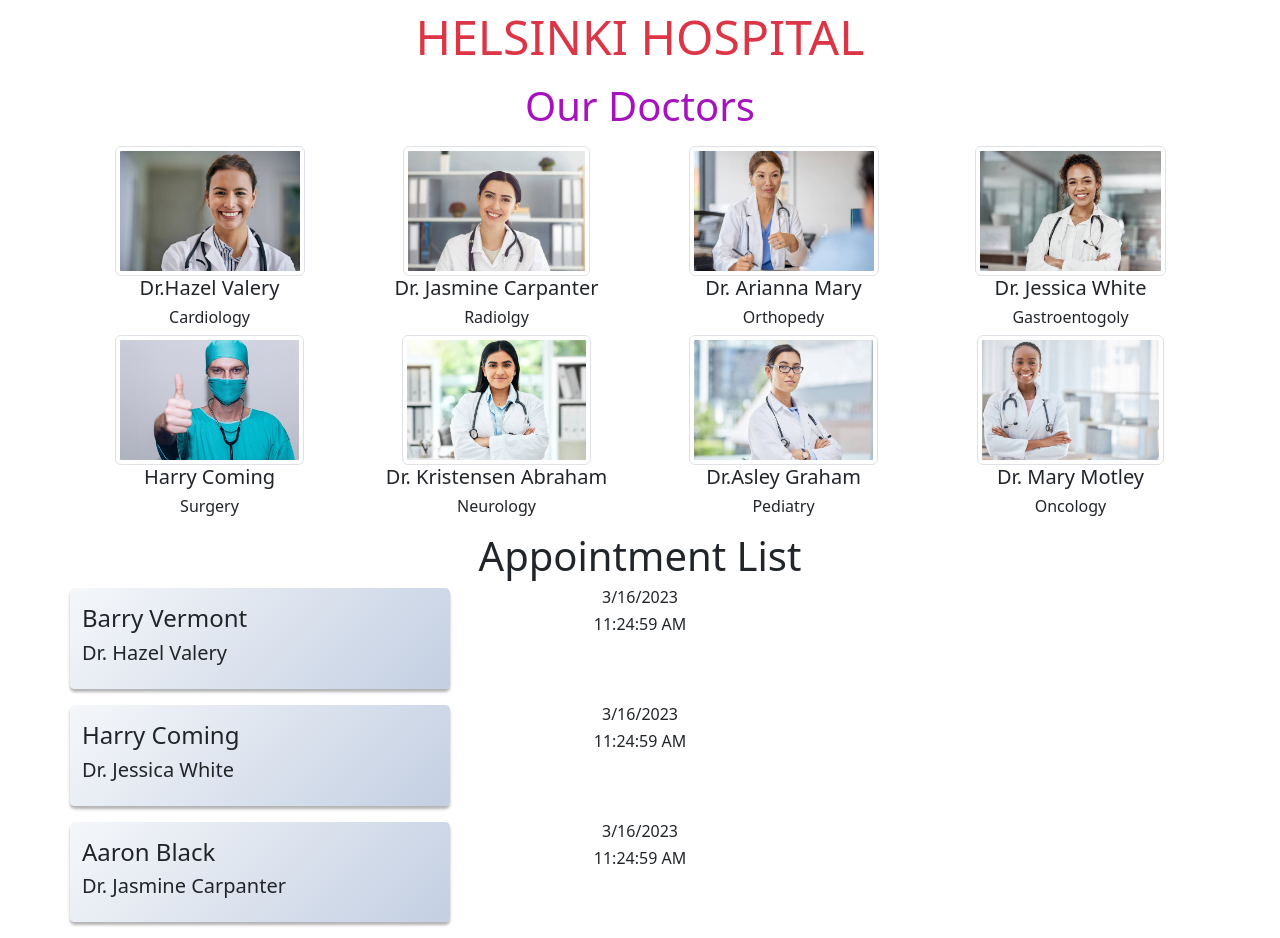
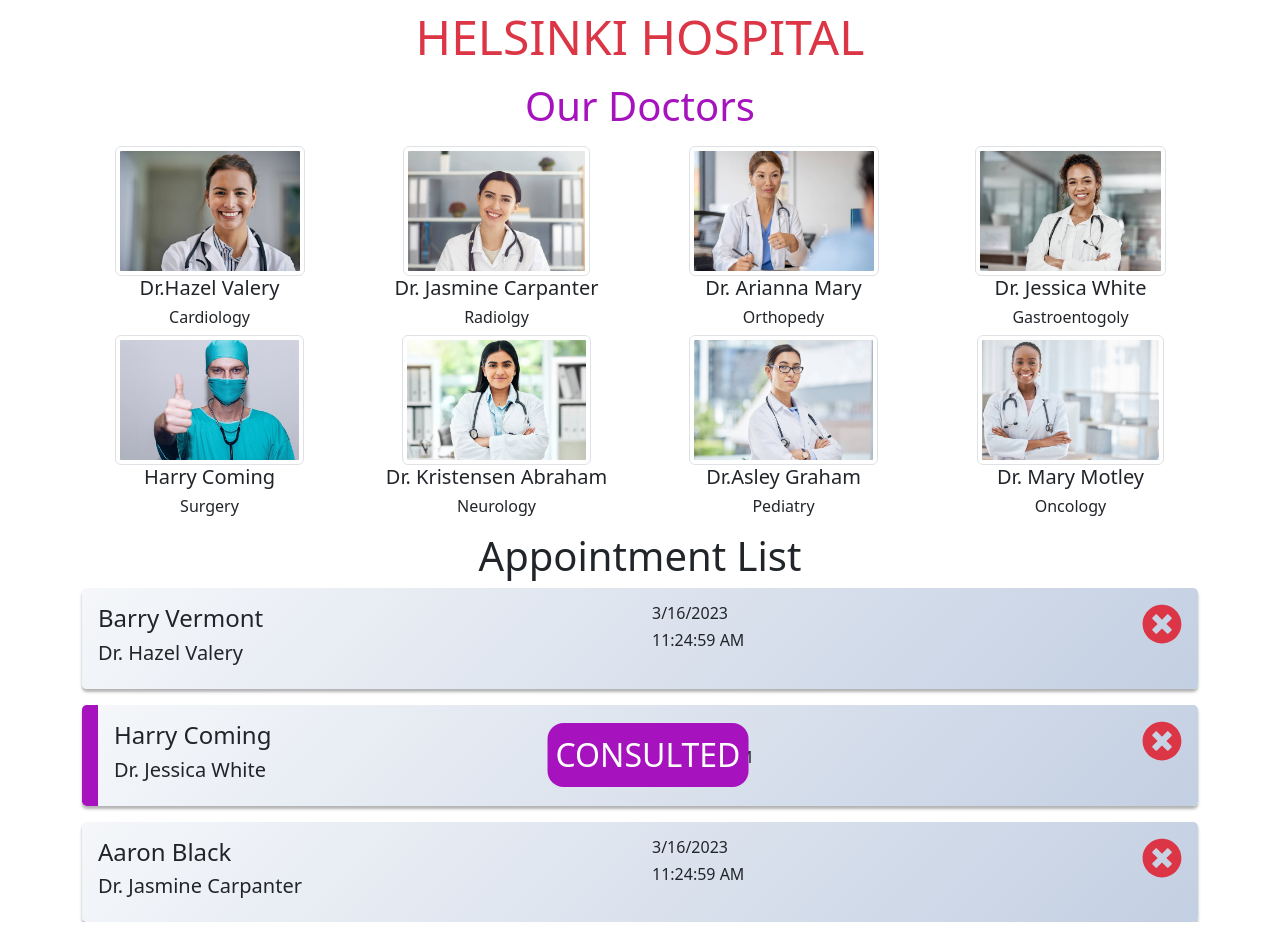
Before and after one commit to Bskasan/React_Practises, a React (Create React App) app in the folder rc_10_appointment-project/: page / in a window 1280 px wide. Built offline with nearby package versions, Linux system fonts and the light colour scheme.

Commit message:
appointment app done ready to deploy

```diff
--- a/rc_10_appointment-project/src/components/AppointmentList.jsx
+++ b/rc_10_appointment-project/src/components/AppointmentList.jsx
@@ -2,12 +2,24 @@ import React from "react";
 import Container from "react-bootstrap/Container";
 import Row from "react-bootstrap/Row";
 import Col from "react-bootstrap/Col";
-import {FaTimesCircle} from "react"
+import { FaTimesCircle } from "react-icons/fa";
 
 //? const dizi = []  -> true
 //? dizi ? x : y   ->  x
 
 const AppointmentList = ({ appointments, setAppointments }) => {
+  const handleDelete = (id) => {
+    setAppointments(appointments.filter((item) => item.id !== id));
+  };
+
+  const handleDoubleClick = (id) => {
+    setAppointments(
+      appointments.map((item) =>
+        item.id === id ? { ...item, consulted: !item.consulted } : item
+      )
+    );
+  };
+
   return (
     <Container>
       <h3 className="display-6 mb-2">Appointment List</h3>
@@ -18,18 +30,27 @@ const AppointmentList = ({ appointments, setAppointments }) => {
       {appointments.map((item) => {
         const { id, patient, consulted, doctor, day } = item;
         return (
-          <div>
+          //? Conditional Rendering
+          <div
+            key={id}
+            className={consulted ? "appointments" : "appointments consulted"}
+            onDoubleClick={() => handleDoubleClick(id)}
+          >
             <Row>
-              <Col className="appointments">
+              <Col xs={12} sm={12} md={6}>
                 <h4>{patient}</h4>
                 <h5>{doctor}</h5>
               </Col>
-              <Col>
+              <Col xs={10} sm={8} md={5}>
                 <h6>{new Date(day).toLocaleDateString()}</h6>
                 <h6>{new Date(day).toLocaleTimeString()}</h6>
               </Col>
-              <Col>
-
+              <Col xs={2} sm={4} md={1} className="text-end">
+                <FaTimesCircle
+                  className="text-danger fs-1"
+                  type="button"
+                  onClick={() => handleDelete(id)}
+                />
               </Col>
             </Row>
           </div>
```
Also changed, not shown: 2 other files (tests, documents, lock files or other folders).
